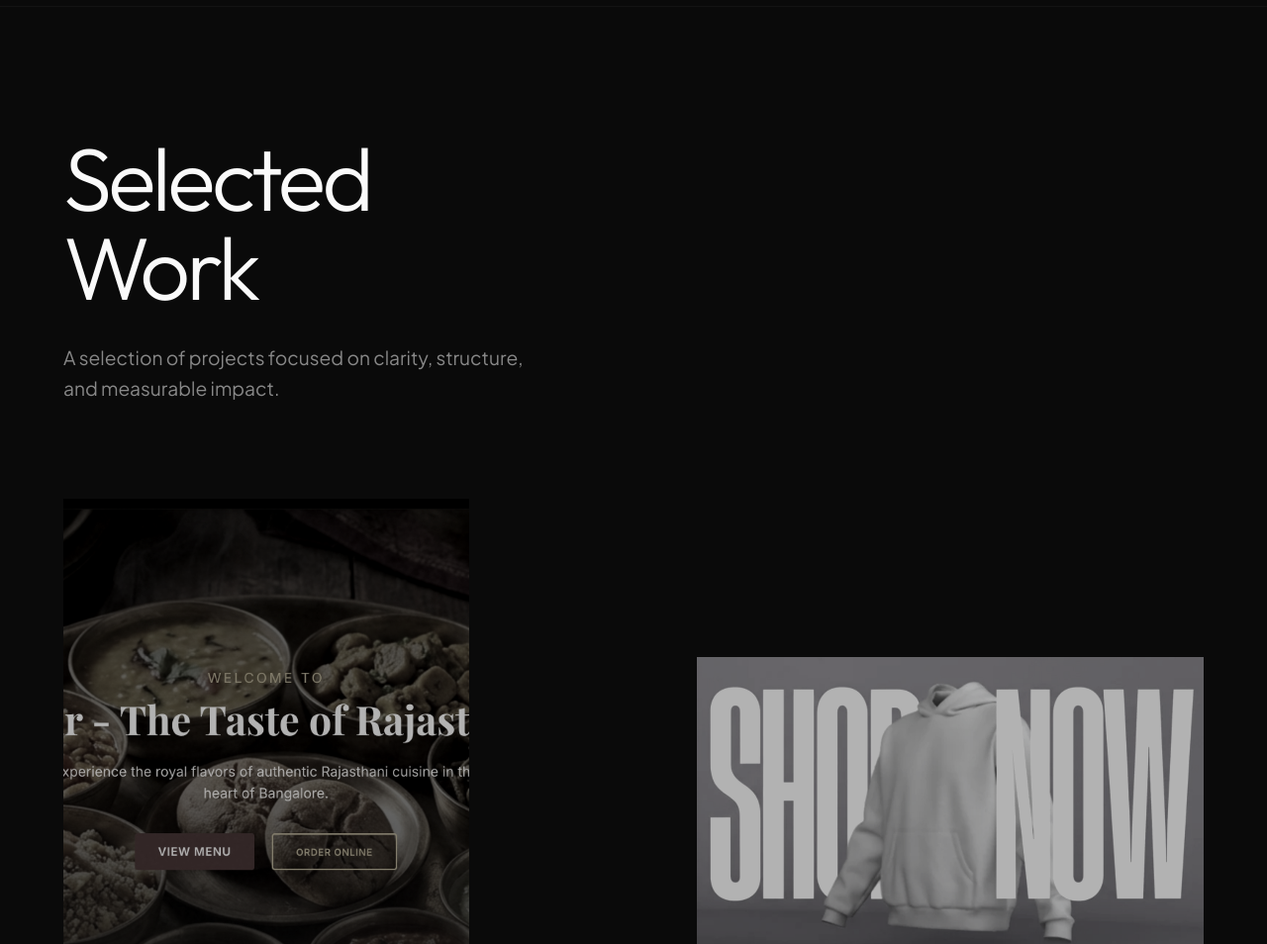
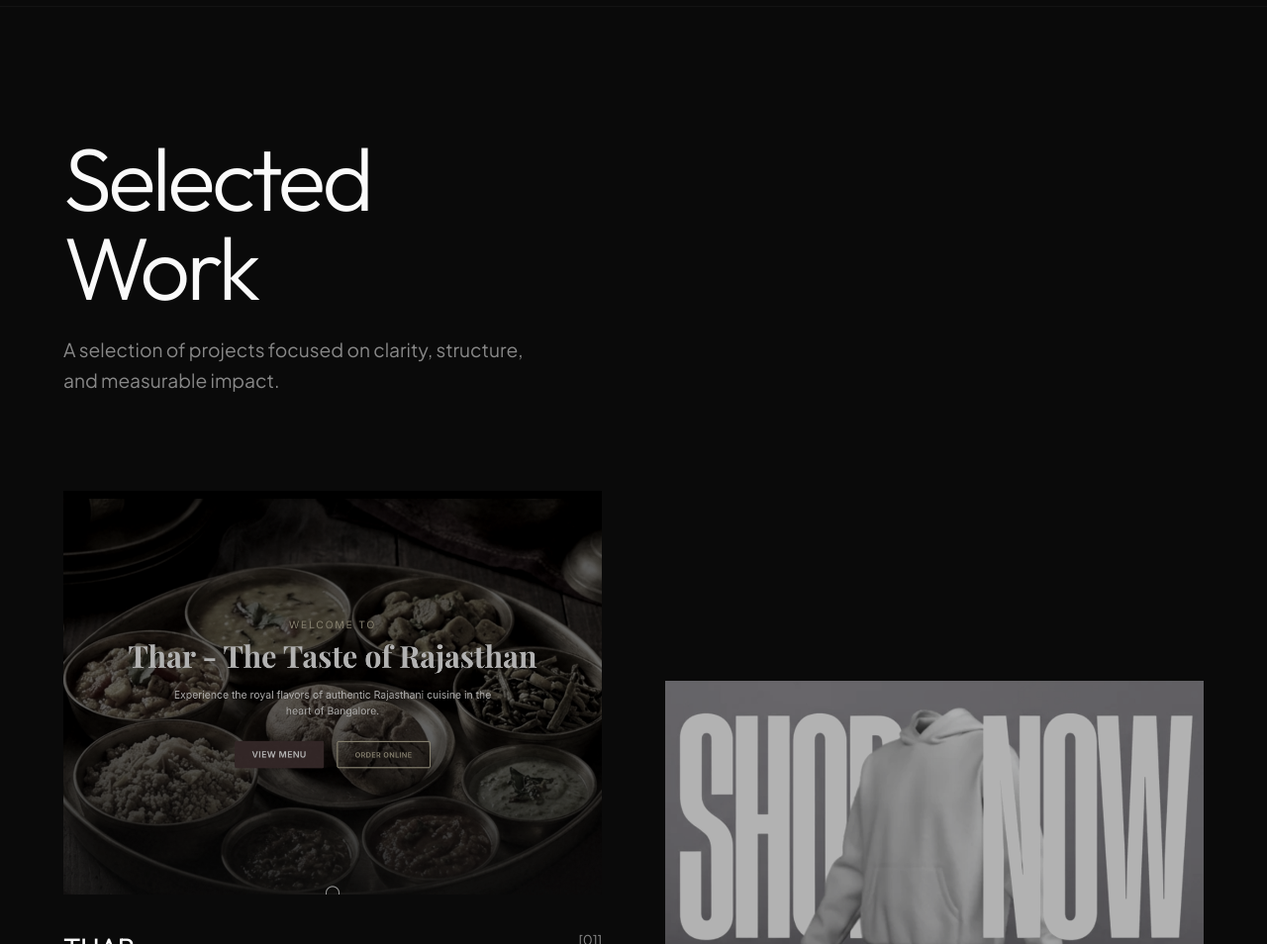
Before and after one commit to sherhanabid123-debug/Scalera, a React (Vite) app: page / in a window 1280 px wide. Shown: the part 3540-4494 px from the top of the page at 99% size. Built offline with nearby package versions, Linux system fonts and the light colour scheme.

Commit message:
fix(portfolio): enforce strict max-width grid to prevent bad scaling on 4k displays

```diff
--- a/src/components/sections/Portfolio.jsx
+++ b/src/components/sections/Portfolio.jsx
@@ -57,15 +57,15 @@ const Portfolio = () => {
         }, containerRef);
         return () => ctx.revert();
     }, []);
-
     return (
-        <section id="work" ref={containerRef} className="section" style={{ padding: '8rem 5%', borderTop: '1px solid var(--border-subtle)' }}>
-            <h2 className="portfolio-heading" style={{ fontSize: 'clamp(3rem, 7vw, 6rem)', fontWeight: 300, marginBottom: '2rem', letterSpacing: '-0.04em', lineHeight: 1 }}>Selected<br />Work</h2>
+        <section id="work" ref={containerRef} style={{ padding: '8rem 0', borderTop: '1px solid var(--border-subtle)' }}>
+            <div className="container" style={{ maxWidth: '1400px', margin: '0 auto', padding: '0 5%' }}>
+                <h2 className="portfolio-heading" style={{ fontSize: 'clamp(3rem, 7vw, 6rem)', fontWeight: 300, marginBottom: '1.5rem', letterSpacing: '-0.04em', lineHeight: 1 }}>Selected<br />Work</h2>
                 <p className="portfolio-heading" style={{ color: 'var(--text-secondary)', fontSize: '1.2rem', maxWidth: '500px', marginBottom: '6rem', lineHeight: 1.6 }}>
                     A selection of projects focused on clarity, structure, and measurable impact.
                 </p>
 
-            <div style={{ display: 'grid', gridTemplateColumns: isMobile ? '1fr' : '1fr 1fr', gap: isMobile ? '4rem' : '4rem 8rem' }}>
+                <div style={{ display: 'grid', gridTemplateColumns: isMobile ? '1fr' : '1fr 1fr', gap: isMobile ? '4rem' : '6rem 4rem' }}>
                     {projects.map((project, index) => {
                         const offsetClass = (!isMobile && index % 2 !== 0) ? 'portfolio-offset' : '';
 
@@ -78,13 +78,11 @@ const Portfolio = () => {
                                 className={`portfolio-item group ${offsetClass}`}
                                 style={{
                                     display: 'block', cursor: 'pointer', textDecoration: 'none',
-                                marginTop: (!isMobile && index % 2 !== 0) ? '10rem' : '0',
-                                width: isMobile ? '100%' : (index % 2 === 0 ? '80%' : '100%'),
-                                marginLeft: (!isMobile && index % 2 !== 0) ? 'auto' : '0',
+                                    marginTop: (!isMobile && index % 2 !== 0) ? '12rem' : '0'
                                 }}
                             >
                                 <div style={{
-                                aspectRatio: index % 2 === 0 ? '3/4' : '4/3', /* Mix portrait and landscape for editorial look */
+                                    aspectRatio: '4/3', /* Very stable, professional aspect ratio */
                                     overflow: 'hidden', position: 'relative', marginBottom: '2rem', background: '#111'
                                 }}>
                                     <div
@@ -122,6 +120,7 @@ const Portfolio = () => {
                         );
                     })}
                 </div>
+            </div>
         </section>
     );
 };
```
Lines whose indentation alone changed are shown as unchanged.
